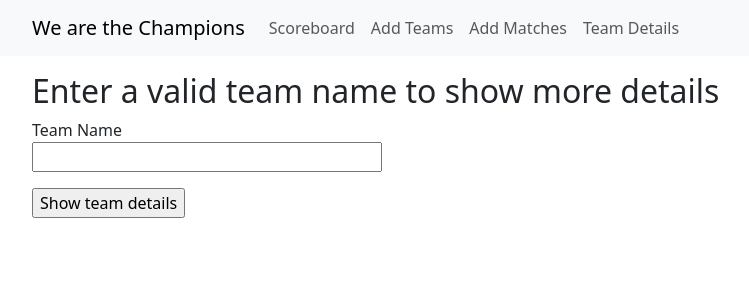
After one commit to neosunhan/football-scoreboard, a Flask app: page /team_details in a window 1280 px wide. The commit adds this page. Shown: the top 300 px of the page, without its empty margins (50-799 px from the left). Run offline with Flask 3, Linux system fonts and the light colour scheme.

Commit message:
Add showing of team details

```diff
--- a/app/forms.py
+++ b/app/forms.py
@@ -1,11 +1,15 @@
 from flask_wtf import FlaskForm
-from wtforms import TextAreaField, SubmitField
+from wtforms import TextAreaField, SubmitField, StringField
 from wtforms.validators import DataRequired, Length
 
-class TeamsForm(FlaskForm):
+class AddTeamsForm(FlaskForm):
     teams = TextAreaField('Teams Input', validators=[DataRequired(), Length(min=1)])
     submit = SubmitField('Submit Teams')
 
-class MatchesForm(FlaskForm):
+class AddMatchesForm(FlaskForm):
     matches = TextAreaField('Matches Input', validators=[DataRequired(), Length(min=1)])
     submit = SubmitField('Submit Matches')
+
+class TeamNameForm(FlaskForm):
+    team = StringField('Team Name', validators=[DataRequired(), Length(min=1)])
+    submit = SubmitField('Show team details')
--- a/app/models.py
+++ b/app/models.py
@@ -14,20 +14,23 @@ class Team:
         self.goals = 0
         self.matches = []
 
-    def win_match(self):
+    def win_match(self, match, goals):
         self.wins += 1
-
-    def lose_match(self):
-        self.losses += 1
-
-    def draw_match(self):
-        self.draws += 1
-
-    def score_goals(self, goals):
+        self.matches.append(match)
         self.goals += goals
 
-    def __eq__(self, other):
-        return self.name == other.name
+    def lose_match(self, match, goals):
+        self.losses += 1
+        self.matches.append(match)
+        self.goals += goals
+
+    def draw_match(self, match, goals):
+        self.draws += 1
+        self.matches.append(match)
+        self.goals += goals
+
+    def get_name(self):
+        return self.name
 
     @property
     def points(self):
@@ -41,9 +44,16 @@ class Team:
     def rank(self):
         return (-self.points, -self.goals, -self.alternative_points, self.reg_date)
 
+    @property
+    def reg_date_formatted(self):
+        return self.reg_date.strftime(REG_DATE_FORMAT)
+
+    def __eq__(self, other):
+        return self.name == other.name
+
     def __repr__(self):
         return f"{self.name}, {self.points} points, {self.goals} goals, " \
-            + f"{self.alternative_points} alt points, registered {self.reg_date.strftime(REG_DATE_FORMAT)}"
+            + f"{self.alternative_points} alt points, registered {self.reg_date_formatted}"
 
 class Match:
     WIN, DRAW, LOSE = "WIN", "DRAW", "LOSE"
@@ -55,17 +65,15 @@ class Match:
         self.away_goals = away_goals
 
         if self.home_goals > self.away_goals:
-            self.home.win_match()
-            self.away.lose_match()
+            self.home.win_match(self, self.home_goals)
+            self.away.lose_match(self, self.away_goals)
         elif self.home_goals < self.away_goals:
-            self.home.lose_match()
-            self.away.win_match()
+            self.home.lose_match(self, self.home_goals)
+            self.away.win_match(self, self.away_goals)
         else:
-            self.home.draw_match()
-            self.away.draw_match()
+            self.home.draw_match(self, self.home_goals)
+            self.away.draw_match(self, self.away_goals)
 
-        self.home.score_goals(self.home_goals)
-        self.away.score_goals(self.away_goals)
 
     def is_draw(self):
         return self.home_goals == self.away_goals
@@ -85,7 +93,7 @@ class Match:
             return self.home
 
     def __repr__(self):
-        return f"{self.home} {self.home_goals} - {self.away} {self.away_goals}"
+        return f"{self.home.get_name()} {self.home_goals} - {self.away.get_name()} {self.away_goals}"
 
 
 def add_team(team):
@@ -96,6 +104,9 @@ def add_match(match):
 
 def get_team(team_name):
     return TEAMS[team_name]
+
+def get_team_names():
+    return list(TEAMS.keys())
 
 def get_groups():
     group_numbers = set(team.group for team in TEAMS.values())
--- a/app/parser.py
+++ b/app/parser.py
@@ -26,3 +26,6 @@
         home_goals, away_goals = int(home_goals), int(away_goals)
         matches.append(Match(home=home, away=away, home_goals=home_goals, away_goals=away_goals))
     return matches
+
+def parse_team_name(team_name):
+    return get_team(team_name.strip())
--- a/app/routes.py
+++ b/app/routes.py
@@ -1,14 +1,14 @@
 from flask import render_template, flash, redirect, url_for
 from app import app
-from app.forms import TeamsForm, MatchesForm
-from app.models import get_groups, clear_data, add_team, add_match
-from app.parser import parse_teams, parse_matches
+from app.forms import AddTeamsForm, AddMatchesForm, TeamNameForm
+from app.models import get_groups, clear_data, add_team, add_match, get_team_names
+from app.parser import parse_teams, parse_matches, parse_team_name
 
 @app.route('/', methods=['GET', 'POST'])
 @app.route('/index', methods=['GET', 'POST'])
 def index():
     groups = get_groups()
-    return render_template('index.html', teams=groups)
+    return render_template('index.html', groups=groups)
 
 @app.route('/clear', methods=['POST'])
 def clear():
@@ -18,24 +18,32 @@ def clear():
 
 @app.route('/add_teams', methods=['GET', 'POST'])
 def add_teams():
-    teams_form = TeamsForm()
-    if teams_form.validate_on_submit():
+    add_teams_form = AddTeamsForm()
+    if add_teams_form.validate_on_submit():
         # flash(f"teams: {teams_form.teams.data}")
-        teams = parse_teams(teams_form.teams.data)
+        teams = parse_teams(add_teams_form.teams.data)
         for team in teams:
             add_team(team)
             app.logger.info(f"Added team {team}")
         return redirect(url_for('index'))
-    return render_template('add_teams.html', teams_form=teams_form)
+    return render_template('add_teams.html', add_teams_form=add_teams_form)
 
 @app.route('/add_matches', methods=['GET', 'POST'])
 def add_matches():
-    matches_form = MatchesForm()
-    if matches_form.validate_on_submit():
+    add_matches_form = AddMatchesForm()
+    if add_matches_form.validate_on_submit():
         # flash(f"matches: {matches_form.matches.data}")
-        matches = parse_matches(matches_form.matches.data)
+        matches = parse_matches(add_matches_form.matches.data)
         for match in matches:
             add_match(match)
             app.logger.info(f"Added match {match}")
         return redirect(url_for('index'))
-    return render_template('add_matches.html', matches_form=matches_form)
+    return render_template('add_matches.html', add_matches_form=add_matches_form)
+
+@app.route('/team_details', methods=['GET', 'POST'])
+def team_details():
+    team_name_form = TeamNameForm()
+    team = None
+    if team_name_form.validate_on_submit():
+        team = parse_team_name(team_name_form.team.data)
+    return render_template('team_details.html', team_names=get_team_names(), team_name_form=team_name_form, team=team)
--- a/app/templates/base.html
+++ b/app/templates/base.html
@@ -28,6 +28,9 @@
                     <li class="nav-item">
                         <a class="nav-link" aria-current="page" href="{{ url_for('add_matches') }}">Add Matches</a>
                     </li>
+                    <li class="nav-item"></li>
+                        <a class="nav-link" aria-current="page" href="{{ url_for('team_details') }}">Team Details</a>
+                    </li>
                     </ul>
                 </div>
             </div>
--- a/app/templates/index.html
+++ b/app/templates/index.html
@@ -2,11 +2,11 @@
 
 {% block content %}
     <h1>Rankings</h1>
-    {% for group in teams %}
+    {% for group in groups %}
     <div><h2>Group {{ group }}</h2></div>
-    {% for i in range(teams[group]|length) %}
+    {% for i in range(groups[group]|length) %}
     <div>
-        <p>{{ teams[group][i] }} {% if i < 4 %} <b>Qualifiying</b> {% endif %}</p>
+        <p>{{ groups[group][i] }} {% if i < 4 %} <b>Qualifiying</b> {% endif %}</p>
     </div>
     {% endfor %}
     {% endfor %}
--- /dev/null
+++ b/app/templates/team_details.html
@@ -0,0 +1,21 @@
+{% extends "base.html" %}
+
+{% block content %}
+    <h2>Enter a valid team name to show more details</h2>
+    <form action="" method="post">
+        {{ team_name_form.hidden_tag() }}
+        <p>
+            {{ team_name_form.team.label }}<br>
+            {{ team_name_form.team(size=32) }}
+        </p>
+        <p>{{ team_name_form.submit() }}</p>
+    </form>
+    {% if team %}
+    <p>Team Name: {{ team.name }}</p>
+    <p>Registration Date: {{ team.reg_date_formatted }}</p>
+    <p>Matches:</p>
+    {% for match in team.matches %}
+    <p>{{ match }}</p>
+    {% endfor %}
+    {% endif %}
+{% endblock %}
```
Also changed, not shown: app/templates/add_matches.html (+4 -4 lines), app/templates/add_teams.html (+4 -4 lines).
